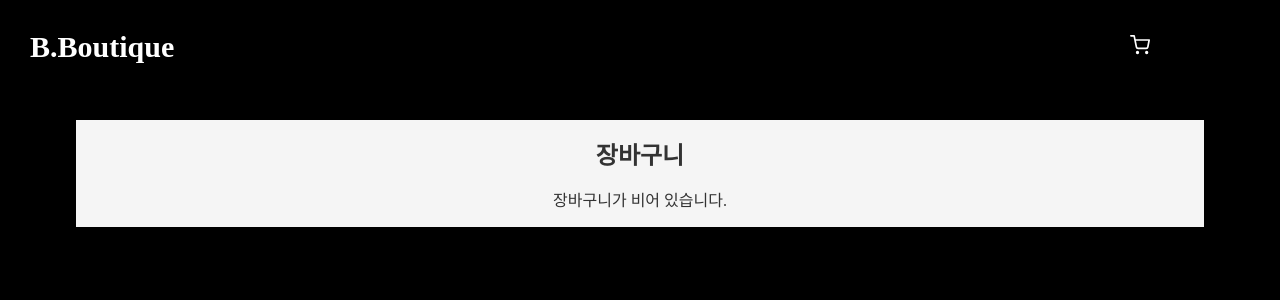
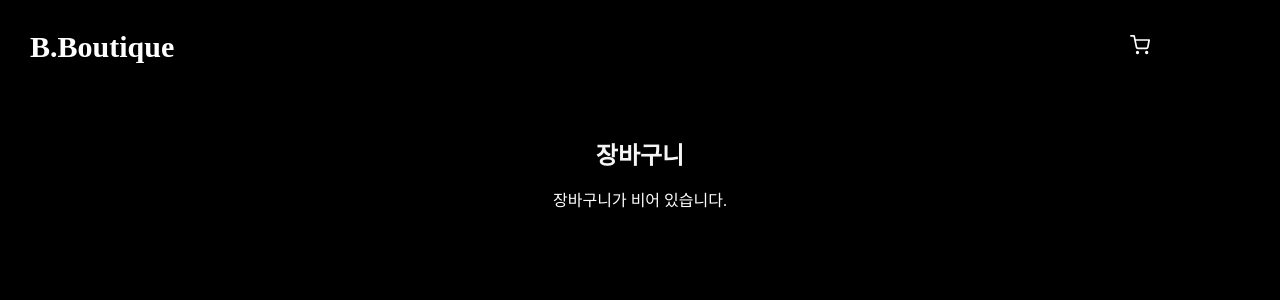
Before and after one commit to hong-311/beauty-shop, a React (Create React App) app: page /cart in a window 1280 px wide. Shown: the top 300 px of the page. Built offline with nearby package versions, Linux system fonts and the light colour scheme; some icons are missing.

Commit message:
스타일 수정, 휴지통 아이콘 추가
스타일 수정, 휴지통 아이콘 추가

```diff
--- a/src/component/cart/ShoppingCart.js
+++ b/src/component/cart/ShoppingCart.js
@@ -1,15 +1,15 @@
 import { useState, useEffect } from 'react';
 import styled from 'styled-components';
 import { Link } from 'react-router-dom';
+import { MdDelete } from "react-icons/md";
 
 const ShoppingCartBlock = styled.div`
   padding: 16px;
   margin: 16px;
   text-align: center;
-  background-color: #f5f5f5;
 
   h2 {
-    color: #333;
+      color: #f5f5f5;
       margin-bottom: 16px;
     }
 
@@ -23,17 +23,19 @@ const ShoppingCartBlock = styled.div`
         justify-content: space-between;
         align-items: center;
         margin-bottom: 8px;
+        border-bottom: 1px solid #ccc;
+        padding-bottom: 8px;
       }
 
     img {
-    max-width: 60px;
-    height: auto;
+        width: 120px;
+        height: 120px;
         margin-right: 8px;
     }
 
     p {
         font-size: 16px;
-    color: #333;
+        #f5f5f5
         margin: 0;
     }
 
@@ -41,6 +43,7 @@ const ShoppingCartBlock = styled.div`
         display: flex;
         justify-content: flex-end;
         margin-top: 16px;
+
 
         button {
             font-size: 18px;
@@ -50,6 +53,7 @@ const ShoppingCartBlock = styled.div`
             border: none;
             border-radius: 4px;
             color: #333;
+
         }
 
         .checkout {
@@ -74,9 +78,20 @@ const CountButtonBlock = styled.button`
     color: #fff;
     border-radius: 4px;
     `;
+const IconBlock = styled(MdDelete)`
+   font-size: 25px;
+  color: #333;
+  &:hover {
+    > path {
+      color: #e51a92;
+    }
+  }
+`;
+
 
 function ShoppingCart({ cartItems, handleCount, onCheckout }) {
   const [cart, setCart] = useState(cartItems);
+
   useEffect(() => {
     setCart(cartItems);
   }, [cartItems]);
@@ -86,7 +101,6 @@ function ShoppingCart({ cartItems, handleCount, onCheckout }) {
       setCart([]);
     };
   }, []);
-
 
   const handleRemove = (productId) => {
     const updatedCart = cart.filter(item => item.id !== productId);
@@ -112,13 +126,13 @@ function ShoppingCart({ cartItems, handleCount, onCheckout }) {
 
               <div>
                 <CountButtonBlock onClick={() => handleCount('minus')}>-</CountButtonBlock>
-                 <span style={{ color: 'black' }}>{item.quantity}</span>
+                <span style={{ color: '#f5f5f5' }}>{item.quantity}</span>
                 <CountButtonBlock onClick={() => handleCount('plus')}>+</CountButtonBlock>
               </div>
 
-              <p>총 금액: ￦ {(item.price * item.quantity).toLocaleString()}</p>
+              <p>￦ {(item.price * item.quantity).toLocaleString()}</p>
 
-              <button style={{ color: 'black' }} onClick={() => handleRemove(item.id)}>삭제</button>
+              <IconBlock onClick={() => handleRemove(item.id)} />
             </li>
           ))}
         </ul>
```
Lines whose indentation alone changed are shown as unchanged.
